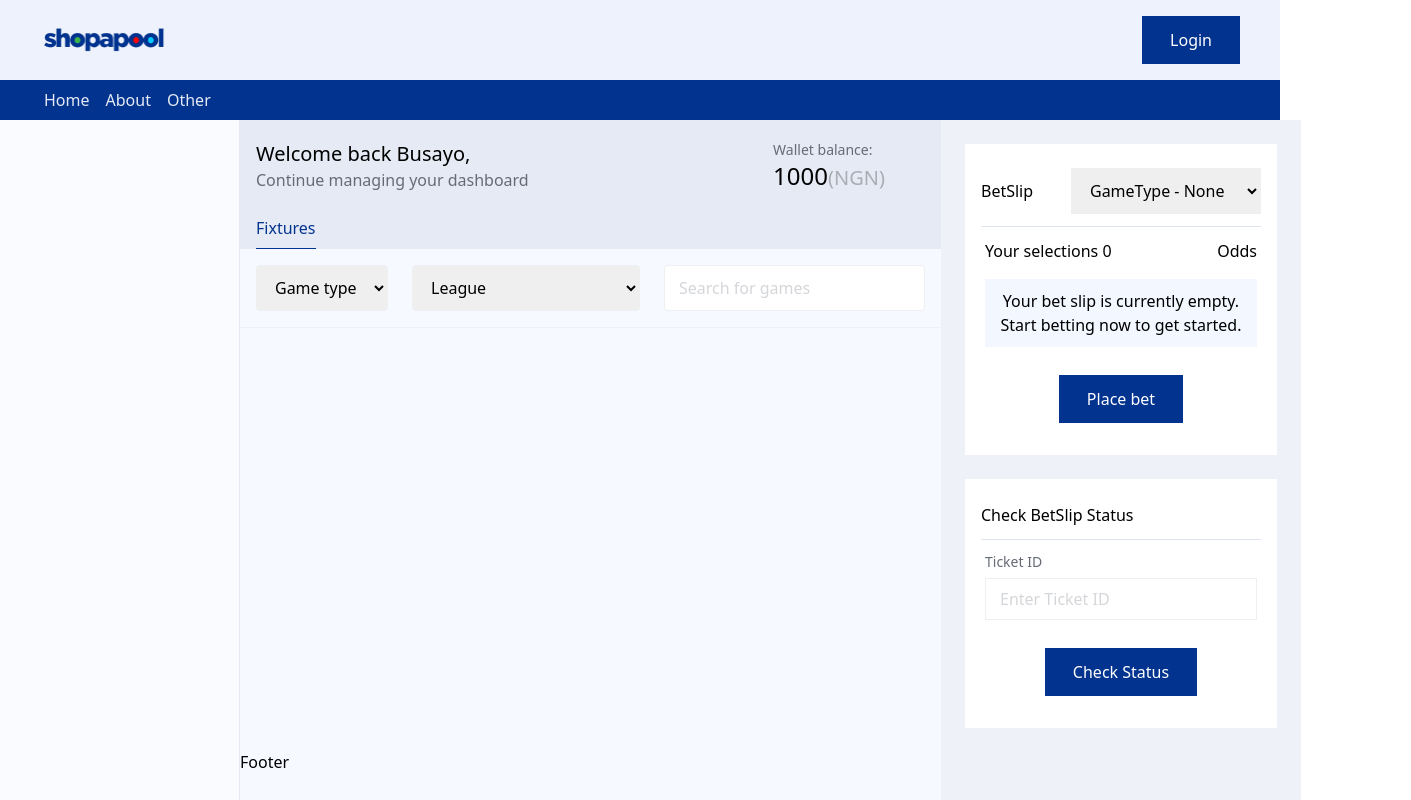
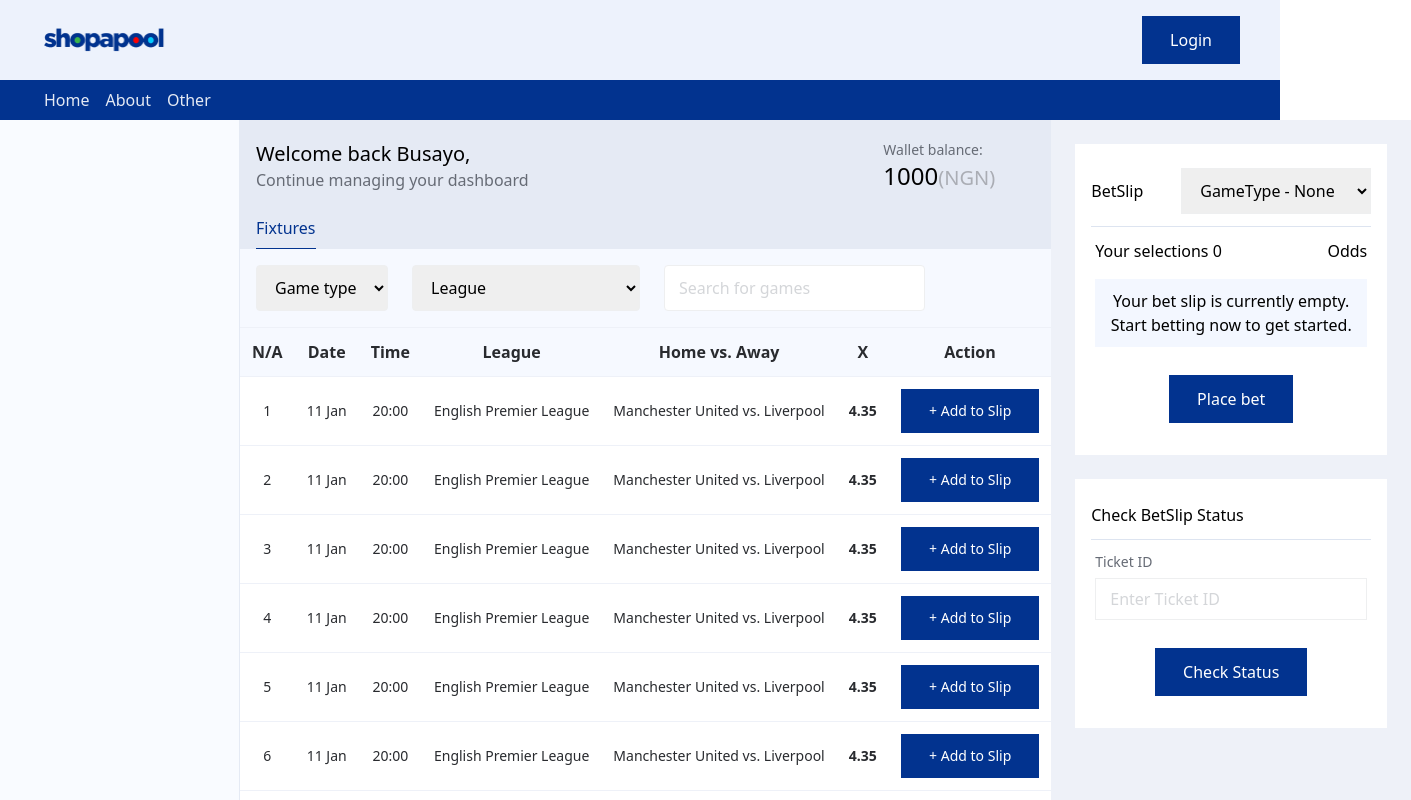
Before and after one commit to SemzyTheMan/Shoop, a Next.js app: page /dashboard in a window 1280 px wide. Shown: the top 800 px of the page, 1411 px wide, since content can reach past the window. Built offline with nearby package versions, Linux system fonts and the light colour scheme.

Commit message:
Added Table Component

```diff
--- a/components/Forms/Input/Input.tsx
+++ b/components/Forms/Input/Input.tsx
@@ -71,8 +71,8 @@
     case "select":
       classes += "";
       return (
-        <select className={[classes, className].join(" ")}>
-          <option selected={true}>{placeholder}</option>
+        <select className={[classes, className].join(" ")} defaultValue={""}>
+          <option>{placeholder}</option>
           {options &&
             options.map((option, index) => (
               <option
--- a/components/Table/Table.tsx
+++ b/components/Table/Table.tsx
@@ -3,6 +3,7 @@
   valueField: string;
   type?: "icon";
   icon?: JSX.Element;
+  weight?: "font-bold" | "font-semibold";
 }
 interface TableProps {
   columns: DCol[];
@@ -16,21 +17,26 @@
     <div className={"overflow-x-auto"}>
       <table className={"min-w-full max-w-full"}>
         <thead className={"w-full px-4 py-3 text-teal-900 font-semibold px-2"}>
+          <tr>
             {columns.length &&
               columns.map((col, index) => (
                 <th key={index} className={"grow shrink py-3 px-3"}>
                   {col.header}
                 </th>
               ))}
+          </tr>
         </thead>
         <tbody className={"bg-white text-md text-teal-900 px-2"}>
           {data.length &&
             data.map((data, index) => (
-              <tr key={index}>
+              <tr key={index} className={"border-y border-teal-50"}>
                 {columns.length &&
                   columns.map((column, j) => (
                     <td
-                      className={"text-center whitespace-nowrap px-3 py-3 "}
+                      className={[
+                        "text-center whitespace-nowrap px-3 py-3",
+                        column.weight,
+                      ].join(" ")}
                       key={j}
                     >
                       <>
--- a/layouts/dashboard.tsx
+++ b/layouts/dashboard.tsx
@@ -84,7 +84,7 @@
           )}
         </header>
         <aside className={styles.aside}></aside>
-        <main className={styles.main}>
+        <div className={styles.main}>
           <div className={"flex flex-row px-4 bg-[#E5EAF4]"}>
             {filters?.length &&
               filters?.map(({ filter, active }, index) => (
@@ -97,9 +97,9 @@
               ))}
           </div>
           {children}
-        </main>
+        </div>
         <article className={styles.article}>{article}</article>
-        <footer className={styles.footer}>Footer</footer>
+        <footer className={styles.footer}></footer>
       </div>
     </>
   );
--- a/pages/about.tsx
+++ b/pages/about.tsx
@@ -1,38 +1,9 @@
-import Head from "next/head";
 import { Logo } from "../components/Logo/logo";
 import React from "react";
 import { FormGroup } from "../components/Forms/FormGroup/Formgroup";
-import { DCol, Table } from "../components/Table/Table";
-import { IButton } from "../components/Buttons/button";
 export default function About() {
-  const testColumns: DCol[] = [
-    { header: "Test 1", valueField: "id" },
-    { header: "Test 2", valueField: "u" },
-    { header: "Test 3", valueField: "v" },
-    { header: "Test 4", valueField: "d" },
-    { header: "Test 5", valueField: "id" },
-    { header: "Test 6", valueField: "u" },
-    {
-      header: "Test 7",
-      valueField: "v",
-      type: "icon",
-      icon: <IButton icon={<i>+</i>} text={"Add to Slip"} />,
-    },
-  ];
-  const data = [
-    { id: 1, v: "Test", u: "Test of his mettle", d: "Jan - 1" },
-    { id: 2, v: "Test", u: "English premier league", d: "Jan - 1" },
-    { id: 3, v: "Test", u: "Test of his mettle", d: "Jan - 1" },
-    { id: 4, v: "Test", u: "French lIGUE 1", d: "Jan - 1" },
-  ];
   return (
     <>
-      <Head>
-        <title>About Page</title>
-        <meta name="description" content="Generated by create next app" />
-        <meta name="viewport" content="width=device-width, initial-scale=1" />
-        <link rel="icon" href="/favicon.ico" />
-      </Head>
       <main>
         <h1>About Page</h1>
         <Logo />
@@ -41,7 +12,6 @@
           placeholder={"Enter your text"}
           label={"Sample"}
         />
-        <Table columns={testColumns} data={data} />
       </main>
     </>
   );
--- a/pages/dashboard/index.tsx
+++ b/pages/dashboard/index.tsx
@@ -2,8 +2,34 @@
 import { Input } from "../../components/Forms/Input/Input";
 import { Slip } from "../../components/Slip/slip";
 import { SlipStatus } from "../../components/Slip/status";
+import { DCol, Table } from "../../components/Table/Table";
+import { IButton } from "../../components/Buttons/button";
+import React from "react";
 const filters = [{ filter: "Fixtures", active: true }];
 const Dashboard = () => {
+  const testColumns: DCol[] = [
+    { header: "N/A", valueField: "id" },
+    { header: "Date", valueField: "date" },
+    { header: "Time", valueField: "time" },
+    { header: "League", valueField: "league" },
+    { header: "Home vs. Away", valueField: "match" },
+    { header: "X", valueField: "odd", weight: "font-bold" },
+    {
+      header: "Action",
+      valueField: "v",
+      type: "icon",
+      icon: <IButton icon={<i>+</i>} text={"Add to Slip"} />,
+    },
+  ];
+  const data = [
+    {
+      date: "11 Jan",
+      time: "20:00",
+      league: "English Premier League",
+      match: "Manchester United vs. Liverpool",
+      odd: 4.35,
+    },
+  ];
   const Article = () => (
     <div>
       <div className={"mb-6"}>
@@ -13,6 +39,14 @@
         <SlipStatus />
       </div>
     </div>
+  );
+  console.log(
+    Array(13)
+      .fill(5)
+      .map((_, idx) => idx + 1)
+      .map((i) => {
+        return { id: i, ...data[0] };
+      })
   );
   const p = { name: "Busayo" };
   return (
@@ -25,7 +59,10 @@
       }}
       article={<Article />}
     >
-      <div className={"flex flex-row border-b border-teal-50 gap-6 py-4 px-4"}>
+      <div>
+        <div
+          className={"flex flex-row border-b border-teal-50 gap-6 py-4 px-4"}
+        >
           <Input
             type={"select"}
             options={["NAP3"]}
@@ -45,7 +82,18 @@
             className={"rounded min-w-[200px]"}
           />
         </div>
-      <div></div>
+        <div>
+          <Table
+            columns={testColumns}
+            data={Array(13)
+              .fill(1)
+              .map((_, idx) => idx + 1)
+              .map((i) => {
+                return { id: i, ...data[0] };
+              })}
+          />
+        </div>
+      </div>
     </DashboardLayout>
   );
 };
```
Lines whose indentation alone changed are shown as unchanged.
